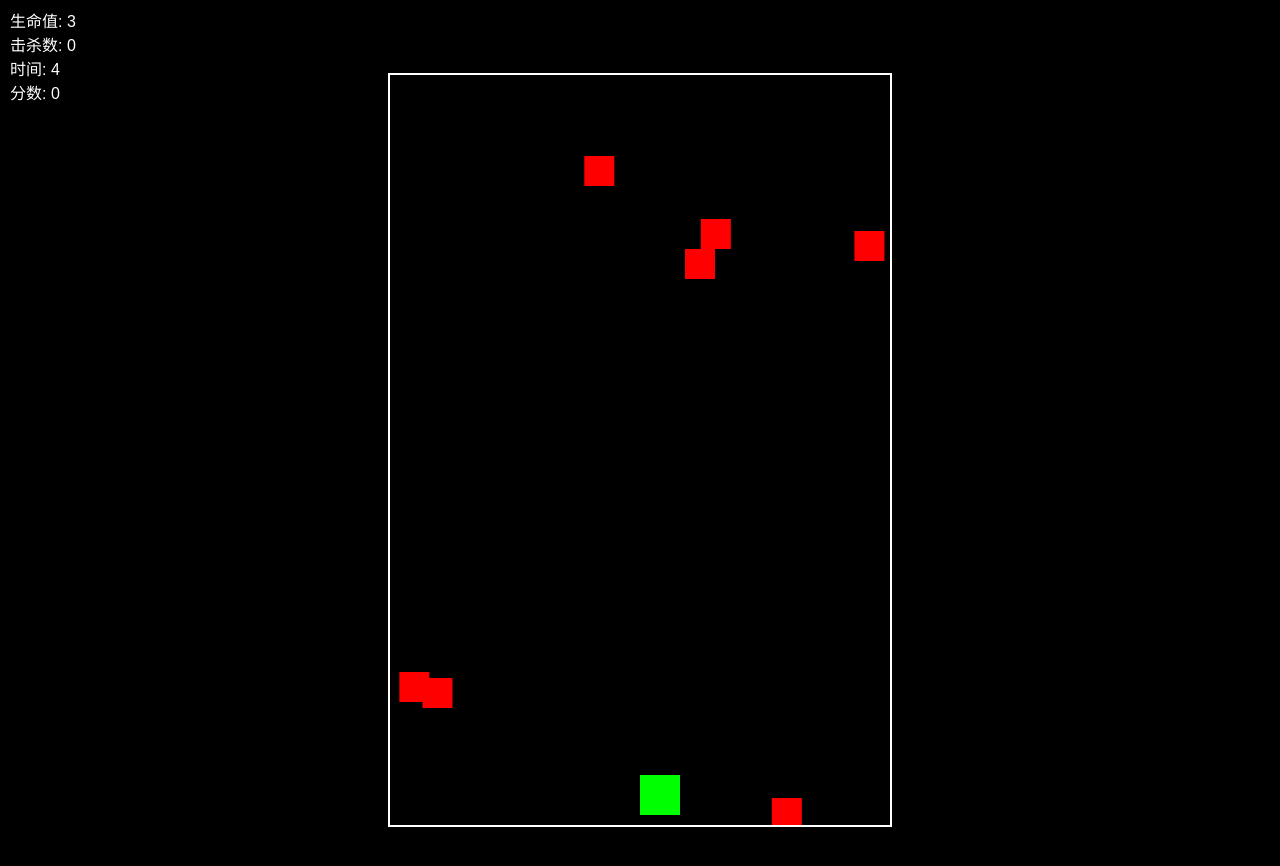
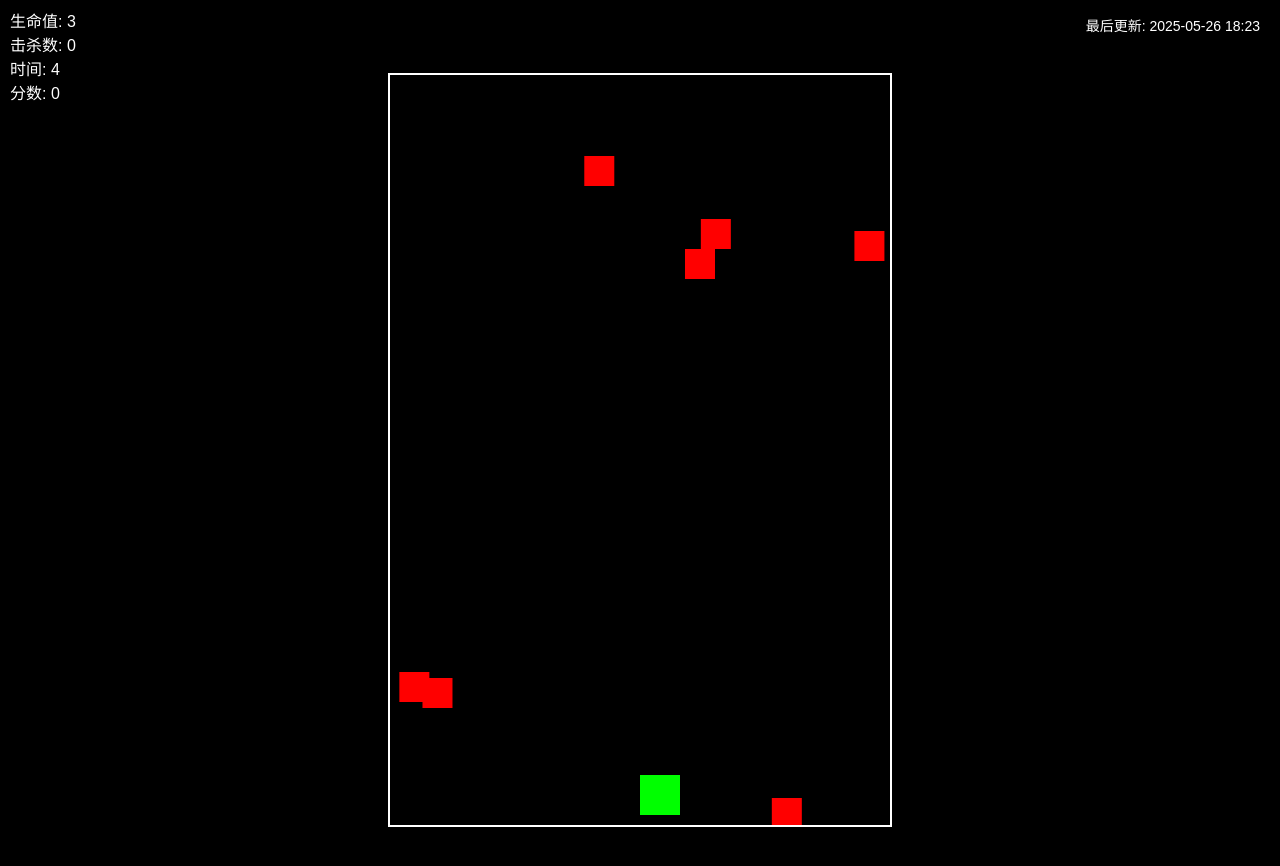
Before and after one commit to CrescentVelvet/crescentvelvet.github.io, a Jekyll site: the page built from _pages/game.html, in a window 1280 px wide. Shown: the top 866 px of the page. Built offline with Jekyll 4.4.1, drawn with Linux system fonts in a browser that asks for light colours.

Commit message:
在屏幕右上角显示最后一次修改代码的日期和时间，方便检查当前运行的是否为最新代码

```diff
--- a/_pages/game.html
+++ b/_pages/game.html
@@ -412,3 +412,43 @@ title: "飞机大战小游戏"
     </script>
 </body>
 </html>
+
+<style>
+    #lastModified {
+        position: fixed;
+        top: 10px;
+        right: 10px;
+        color: #fff;
+        font-size: 14px;
+        font-family: Arial, sans-serif;
+        background: rgba(0, 0, 0, 0.5);
+        padding: 5px 10px;
+        border-radius: 5px;
+        z-index: 100;
+    }
+</style>
+
+<!-- 在 gameInfo div 后添加 -->
+<div id="lastModified"></div>
+
+<script>
+// 在 script 开始处添加
+const lastModifiedElement = document.getElementById('lastModified');
+
+// 获取并显示最后修改时间
+fetch(window.location.href)
+    .then(response => {
+        const lastModified = response.headers.get('last-modified');
+        if (lastModified) {
+            const date = new Date(lastModified);
+            const formattedDate = `${date.getFullYear()}-${String(date.getMonth() + 1).padStart(2, '0')}-${String(date.getDate()).padStart(2, '0')}`;
+            const formattedTime = `${String(date.getHours()).padStart(2, '0')}:${String(date.getMinutes()).padStart(2, '0')}`;
+            lastModifiedElement.textContent = `最后更新: ${formattedDate} ${formattedTime}`;
+        } else {
+            lastModifiedElement.textContent = '最后更新时间未知';
+        }
+    })
+    .catch(() => {
+        lastModifiedElement.textContent = '最后更新时间未知';
+    });
+</script>
```
